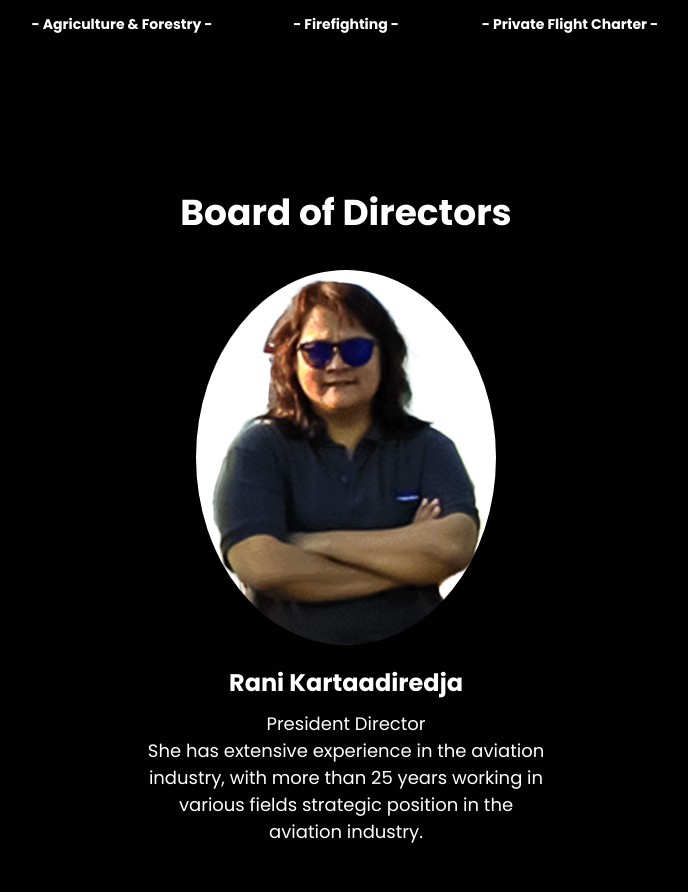
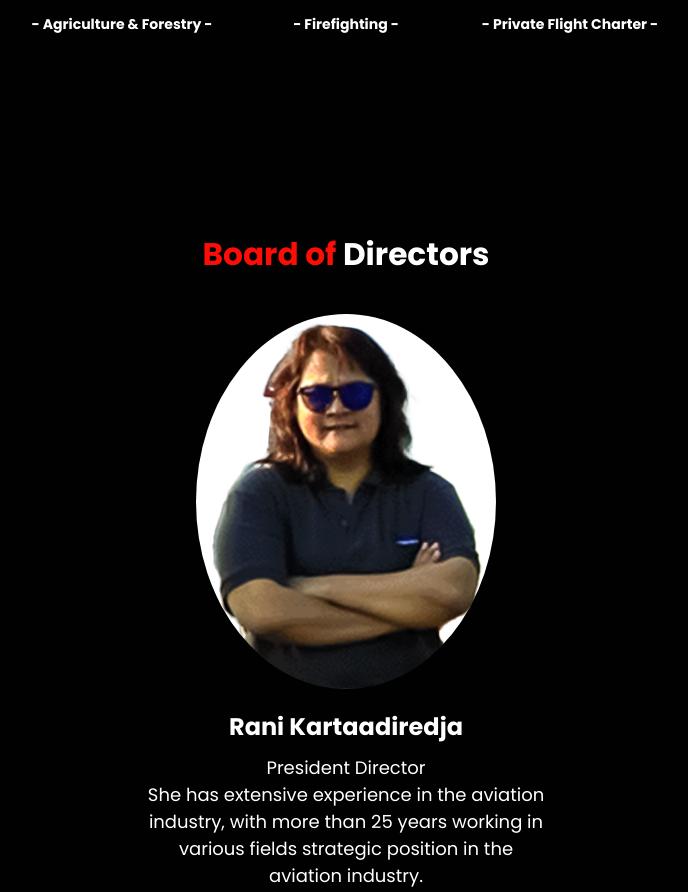
Before and after one commit to initialfoo2022/Transna-Aviation.github.io, a plain HTML site: page index.html in a window 1280 px wide. Shown: the part 3202-4094 px from the top of the page, without its empty margins (294-982 px from the left). Drawn offline with nearby package versions, Linux system fonts and the light colour scheme.

Commit message:
2nd commit
bod section

```diff
--- a/css/style.css
+++ b/css/style.css
@@ -254,6 +254,7 @@ head {
 .about,
 .service,
 .project,
+.bod,
 .contact {
   padding: 8rem 7% 1.4rem;
 }
@@ -261,6 +262,7 @@ head {
 .about h2,
 .service h2,
 .project h2,
+.bod h2,
 .contact h2 {
   text-align: center;
   font-size: 2.6rem;
@@ -270,6 +272,7 @@ head {
 .about h2 span,
 .service h2 span,
 .project h2 span,
+.bod h2 span,
 .contact h2 span {
   color: #fc0e06;
 }
@@ -342,6 +345,7 @@ head {
 
 /* project section */
 .project h2,
+.bod,
 .contact h2 {
   margin-bottom: 1rem;
 }
--- a/index.html
+++ b/index.html
@@ -214,8 +214,8 @@
   <!-- Project Section end -->
 
   <!-- BOD Section start -->
-  <section class="board-of-directors" id="board-of-directors">
-    <h2>Board of Directors</h2>
+  <section class="bod" id="bod">
+    <h2><span>Board of</span> Directors</h2>
 
     <div class="member">
       <img src="./images/rani.jpg" alt="Nama Anggota 1">
```
